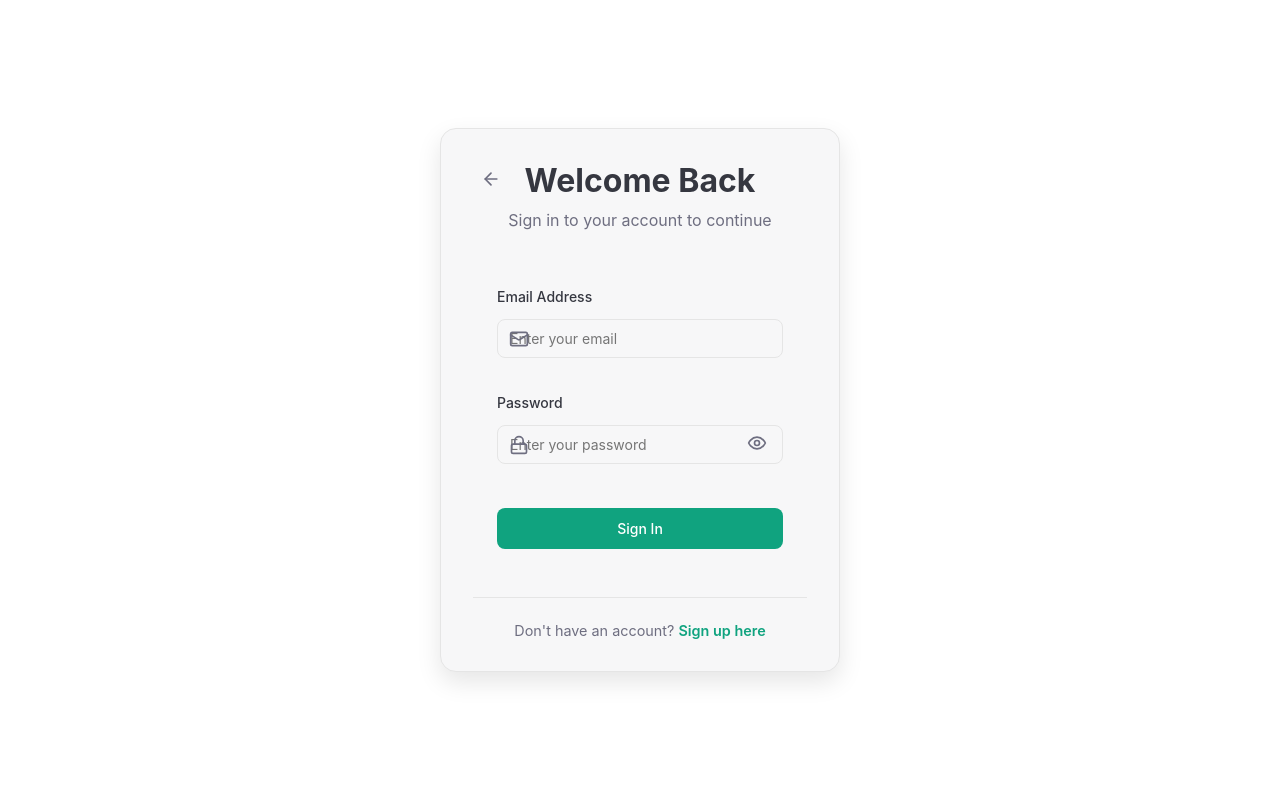
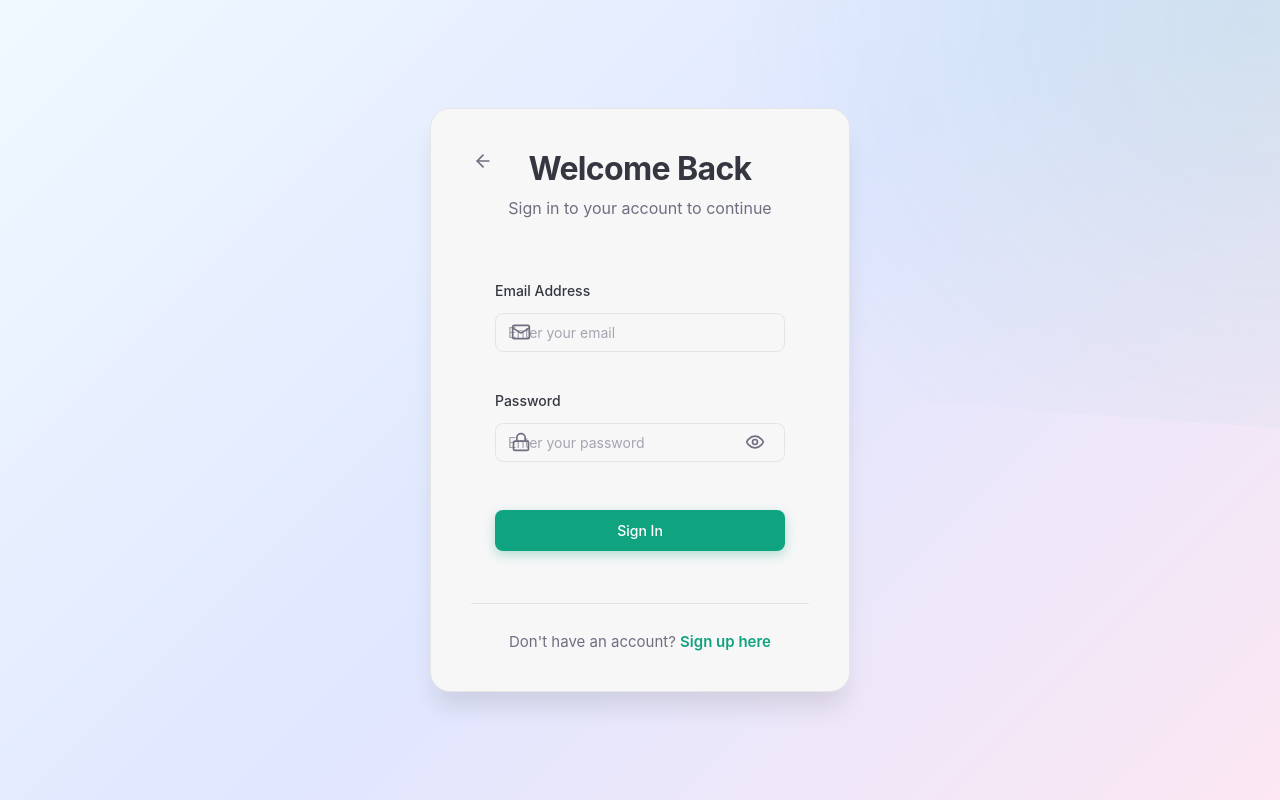
Before and after one commit to razeejafri/multimedia-chatbot, a React (Create React App) app in the folder frontend/: page /login in a window 1280 px wide. Built offline with nearby package versions, Linux system fonts and the light colour scheme; no server answers.

Commit message:
some changes in login and register pages

```diff
--- a/frontend/src/pages/Auth.css
+++ b/frontend/src/pages/Auth.css
@@ -1,46 +1,120 @@
-/* Authentication Pages Styles */
+/* Professional Authentication Styles */
 
+:root {
+  --primary-color: #10a37f;
+  --primary-hover: #0d8a6b;
+  --primary-light: rgba(16, 163, 127, 0.1);
+  --error-color: #ef4444;
+  --error-bg: #fef2f2;
+  --error-border: #fecaca;
+  --text-primary: #1f2937;
+  --text-secondary: #6b7280;
+  --bg-primary: #ffffff;
+  --bg-secondary: #ffffff;
+  --bg-hover: #f3f4f6;
+  --border-color: #e5e7eb;
+  --shadow-sm: 0 1px 2px 0 rgba(0, 0, 0, 0.05);
+  --shadow-md: 0 4px 6px -1px rgba(0, 0, 0, 0.1);
+  --shadow-lg: 0 10px 15px -3px rgba(0, 0, 0, 0.1);
+  --shadow-xl: 0 20px 25px -5px rgba(0, 0, 0, 0.1);
+}
+
+[data-theme="dark"] {
+  --text-primary: #f9fafb;
+  --text-secondary: #9ca3af;
+  --bg-primary: #1f2937;
+  --bg-secondary: #111827;
+  --bg-hover: #374151;
+  --border-color: #374151;
+  --error-bg: #7f1d1d;
+  --error-border: #991b1b;
+}
+
+/* Main Container */
 .auth-page {
   min-height: 100vh;
   display: flex;
   align-items: center;
   justify-content: center;
-  background: var(--bg-primary);
+  background: linear-gradient(135deg, #f0f9ff 0%, #e0e7ff 50%, #fce7f3 100%);
   padding: 20px;
+  position: relative;
+  overflow: hidden;
+}
+
+.auth-page::before {
+  content: '';
+  position: absolute;
+  top: -50%;
+  right: -50%;
+  width: 100%;
+  height: 100%;
+  background: radial-gradient(circle, rgba(16, 163, 127, 0.1) 0%, transparent 70%);
+  animation: float 15s ease-in-out infinite;
+}
+
+@keyframes float {
+  0%, 100% { transform: translate(0, 0) rotate(0deg); }
+  50% { transform: translate(-30px, 30px) rotate(5deg); }
 }
 
 .auth-container {
   width: 100%;
-  max-width: 400px;
+  max-width: 420px;
   background: var(--bg-secondary);
   border: 1px solid var(--border-color);
-  border-radius: 16px;
-  padding: 32px;
-  box-shadow: var(--shadow-lg);
+  border-radius: 20px;
+  padding: 40px;
+  box-shadow: var(--shadow-xl);
+  position: relative;
+  z-index: 1;
+  backdrop-filter: blur(10px);
+  animation: slideUp 0.5s ease-out;
 }
 
+@keyframes slideUp {
+  from {
+    opacity: 0;
+    transform: translateY(30px);
+  }
+  to {
+    opacity: 1;
+    transform: translateY(0);
+  }
+}
+
+/* Header */
 .auth-header {
   text-align: center;
-  margin-bottom: 32px;
+  margin-bottom: 36px;
   position: relative;
 }
 
 .back-button {
   position: absolute;
-  left: 0;
-  top: 0;
+  left: -8px;
+  top: -8px;
   background: transparent;
   border: none;
   color: var(--text-secondary);
   cursor: pointer;
-  padding: 8px;
-  border-radius: 8px;
+  padding: 10px;
+  border-radius: 10px;
   transition: all 0.2s ease;
+  display: flex;
+  align-items: center;
+  justify-content: center;
 }
 
 .back-button:hover {
   background: var(--bg-hover);
   color: var(--text-primary);
+  transform: translateX(-2px);
+}
+
+.back-button:focus-visible {
+  outline: 2px solid var(--primary-color);
+  outline-offset: 2px;
 }
 
 .auth-header h1 {
@@ -48,19 +122,21 @@
   font-weight: 700;
   color: var(--text-primary);
   margin: 0 0 8px 0;
+  letter-spacing: -0.02em;
 }
 
 .auth-header p {
   color: var(--text-secondary);
   font-size: 1rem;
   margin: 0;
-  line-height: 1.5;
+  line-height: 1.6;
 }
 
+/* Form */
 .auth-form {
   display: flex;
   flex-direction: column;
-  gap: 20px;
+  gap: 24px;
 }
 
 .form-group {
@@ -70,60 +146,78 @@
 }
 
 .form-group label {
-  font-size: 0.9rem;
+  font-size: 0.875rem;
   font-weight: 600;
   color: var(--text-primary);
+  margin-bottom: 4px;
 }
 
+/* Input Wrapper */
 .input-wrapper {
   position: relative;
-  display: flex;
-  align-items: center;
+  width: 100%;
 }
 
 .input-icon {
   position: absolute;
-  left: 12px;
+  left: 16px;
+  top: 50%;
+  transform: translateY(-50%);
   color: var(--text-secondary);
-  z-index: 1;
+  pointer-events: none;
+  transition: opacity 0.2s ease, transform 0.2s ease;
+  z-index: 2;
 }
 
 .input-wrapper input {
   width: 100%;
-  padding: 12px 12px 12px 44px;
+  padding: 14px 16px;
   background: var(--bg-primary);
-  border: 1px solid var(--border-color);
-  border-radius: 8px;
+  border: 2px solid var(--border-color);
+  border-radius: 12px;
   font-size: 1rem;
   color: var(--text-primary);
   transition: all 0.2s ease;
+  outline: none;
+}
+
+.input-wrapper input::placeholder {
+  color: var(--text-secondary);
+  opacity: 0.6;
 }
 
 .input-wrapper input:focus {
-  border-color: #10a37f;
-  box-shadow: 0 0 0 3px rgba(16, 163, 127, 0.1);
-  outline: none;
+  border-color: var(--primary-color);
+  box-shadow: 0 0 0 4px var(--primary-light);
+  background: var(--bg-primary);
 }
 
 .input-wrapper input.error {
-  border-color: #ef4444;
+  border-color: var(--error-color);
+  background: var(--error-bg);
 }
 
 .input-wrapper input.error:focus {
-  border-color: #ef4444;
-  box-shadow: 0 0 0 3px rgba(239, 68, 68, 0.1);
+  border-color: var(--error-color);
+  box-shadow: 0 0 0 4px rgba(239, 68, 68, 0.1);
 }
 
+/* Password Toggle */
 .password-toggle {
   position: absolute;
-  right: 12px;
+  right: 14px;
+  top: 50%;
+  transform: translateY(-50%);
   background: transparent;
   border: none;
   color: var(--text-secondary);
   cursor: pointer;
-  padding: 4px;
-  border-radius: 4px;
+  padding: 6px;
+  border-radius: 8px;
   transition: all 0.2s ease;
+  display: flex;
+  align-items: center;
+  justify-content: center;
 }
 
 .password-toggle:hover {
@@ -131,79 +225,161 @@
   background: var(--bg-hover);
 }
 
-.error-text {
-  font-size: 0.8rem;
-  color: #ef4444;
-  margin-top: 4px;
+.password-toggle:focus-visible {
+  outline: 2px solid var(--primary-color);
+  outline-offset: 2px;
 }
 
+/* Error Text */
+.error-text {
+  font-size: 0.813rem;
+  color: var(--error-color);
+  margin-top: 4px;
+  display: flex;
+  align-items: center;
+  gap: 4px;
+  animation: shake 0.3s ease;
+}
+
+@keyframes shake {
+  0%, 100% { transform: translateX(0); }
+  25% { transform: translateX(-4px); }
+  75% { transform: translateX(4px); }
+}
+
+/* General Error Message */
 .error-message.general {
-  background: #fef2f2;
-  border: 1px solid #fecaca;
-  border-radius: 8px;
-  padding: 12px;
+  background: var(--error-bg);
+  border: 1px solid var(--error-border);
+  border-radius: 12px;
+  padding: 14px;
   color: #dc2626;
-  font-size: 0.9rem;
+  font-size: 0.875rem;
   text-align: center;
+  animation: slideDown 0.3s ease;
+}
+
+@keyframes slideDown {
+  from {
+    opacity: 0;
+    transform: translateY(-10px);
+  }
+  to {
+    opacity: 1;
+    transform: translateY(0);
+  }
 }
 
 [data-theme="dark"] .error-message.general {
-  background: #7f1d1d;
-  border-color: #991b1b;
+  background: var(--error-bg);
+  border-color: var(--error-border);
   color: #fca5a5;
 }
 
+/* Submit Button */
 .submit-button {
-  background: linear-gradient(135deg, #10a37f 0%, #1a7f64 100%);
+  background: linear-gradient(135deg, var(--primary-color) 0%, var(--primary-hover) 100%);
   color: white;
   border: none;
-  border-radius: 8px;
+  border-radius: 12px;
   padding: 14px 24px;
   font-size: 1rem;
   font-weight: 600;
   cursor: pointer;
-  transition: all 0.2s ease;
+  transition: all 0.3s ease;
   margin-top: 8px;
+  box-shadow: 0 4px 12px rgba(16, 163, 127, 0.3);
+  position: relative;
+  overflow: hidden;
+}
+
+.submit-button::before {
+  content: '';
+  position: absolute;
+  top: 0;
+  left: -100%;
+  width: 100%;
+  height: 100%;
+  background: linear-gradient(90deg, transparent, rgba(255, 255, 255, 0.2), transparent);
+  transition: left 0.5s ease;
+}
+
+.submit-button:hover:not(:disabled)::before {
+  left: 100%;
 }
 
 .submit-button:hover:not(:disabled) {
-  transform: translateY(-1px);
-  box-shadow: 0 4px 12px rgba(16, 163, 127, 0.3);
+  transform: translateY(-2px);
+  box-shadow: 0 6px 20px rgba(16, 163, 127, 0.4);
 }
 
 .submit-button:active:not(:disabled) {
   transform: translateY(0);
+  box-shadow: 0 2px 8px rgba(16, 163, 127, 0.3);
 }
 
 .submit-button:disabled {
-  opacity: 0.6;
+  opacity: 0.7;
   cursor: not-allowed;
   transform: none;
 }
 
+/* Loading Spinner */
+.button-loader {
+  display: inline-block;
+  width: 16px;
+  height: 16px;
+  border: 2px solid rgba(255, 255, 255, 0.3);
+  border-top-color: white;
+  border-radius: 50%;
+  animation: spin 0.8s linear infinite;
+  margin-right: 8px;
+  vertical-align: middle;
+}
+
+@keyframes spin {
+  to { transform: rotate(360deg); }
+}
+
+/* Footer */
 .auth-footer {
   text-align: center;
-  margin-top: 24px;
-  padding-top: 24px;
+  margin-top: 28px;
+  padding-top: 28px;
   border-top: 1px solid var(--border-color);
 }
 
 .auth-footer p {
   color: var(--text-secondary);
-  font-size: 0.9rem;
+  font-size: 0.938rem;
   margin: 0;
 }
 
 .auth-link {
-  color: #10a37f;
+  color: var(--primary-color);
   text-decoration: none;
   font-weight: 600;
   transition: all 0.2s ease;
+  position: relative;
+}
+
+.auth-link::after {
+  content: '';
+  position: absolute;
+  bottom: -2px;
+  left: 0;
+  width: 0;
+  height: 2px;
+  background: var(--primary-color);
+  transition: width 0.3s ease;
 }
 
 .auth-link:hover {
-  color: #0d8a6b;
-  text-decoration: underline;
+  color: var(--primary-hover);
+}
+
+.auth-link:hover::after {
+  width: 100%;
 }
 
 /* Responsive Design */
@@ -213,58 +389,49 @@
   }
 
   .auth-container {
-    padding: 24px;
+    padding: 32px 24px;
+    border-radius: 16px;
   }
 
   .auth-header h1 {
-    font-size: 1.8rem;
+    font-size: 1.75rem;
   }
 
   .auth-header p {
-    font-size: 0.9rem;
+    font-size: 0.938rem;
   }
 
   .input-wrapper input {
-    padding: 10px 10px 10px 40px;
-    font-size: 16px; /* Prevents zoom on iOS */
+    padding: 12px 14px;
+    font-size: 16px; /* Prevents iOS zoom */
   }
 
   .input-icon {
-    left: 10px;
+    left: 14px;
   }
 
   .password-toggle {
-    right: 10px;
+    right: 12px;
+  }
+
+  .submit-button {
+    padding: 12px 20px;
   }
 }
 
-/* Loading state */
-.submit-button:disabled {
-  position: relative;
+/* Accessibility */
+@media (prefers-reduced-motion: reduce) {
+  *,
+  *::before,
+  *::after {
+    animation-duration: 0.01ms !important;
+    animation-iteration-count: 1 !important;
+    transition-duration: 0.01ms !important;
+  }
 }
 
-.submit-button:disabled::after {
-  content: '';
-  position: absolute;
-  width: 16px;
-  height: 16px;
-  border: 2px solid transparent;
-  border-top: 2px solid white;
-  border-radius: 50%;
-  animation: spin 1s linear infinite;
-  right: 12px;
-  top: 50%;
-  transform: translateY(-50%);
-}
-
-@keyframes spin {
-  0% { transform: translateY(-50%) rotate(0deg); }
-  100% { transform: translateY(-50%) rotate(360deg); }
-}
-
-/* Focus styles for accessibility */
-.back-button:focus-visible,
-.password-toggle:focus-visible {
-  outline: 2px solid #10a37f;
+/* Focus visible styles */
+input:focus-visible {
+  outline: 2px solid var(--primary-color);
   outline-offset: 2px;
 }
--- a/frontend/src/pages/Login.js
+++ b/frontend/src/pages/Login.js
@@ -12,6 +12,8 @@ const Login = () => {
   const [showPassword, setShowPassword] = useState(false);
   const [isLoading, setIsLoading] = useState(false);
   const [errors, setErrors] = useState({});
+  const [emailFocused, setEmailFocused] = useState(false);
+  const [passwordFocused, setPasswordFocused] = useState(false);
 
   const handleChange = (e) => {
     const { name, value } = e.target;
@@ -19,7 +21,6 @@ const Login = () => {
       ...prev,
       [name]: value
     }));
-    // Clear error when user starts typing
     if (errors[name]) {
       setErrors(prev => ({
         ...prev,
@@ -33,7 +34,6 @@ const Login = () => {
     setErrors({});
     setIsLoading(true);
 
-    // Basic validation
     const newErrors = {};
     if (!formData.email) {
       newErrors.email = 'Email is required';
@@ -65,7 +65,6 @@ const Login = () => {
       const data = await response.json();
 
       if (response.ok) {
-        // Store token and user
         localStorage.setItem('multimodal-chatbot-token', data.token);
         localStorage.setItem('multimodal-chatbot-user', JSON.stringify(data.user));
         navigate('/chat');
@@ -87,6 +86,7 @@ const Login = () => {
           <button
             className="back-button"
             onClick={() => navigate('/')}
+            aria-label="Go back"
           >
             <ArrowLeft size={20} />
           </button>
@@ -96,7 +96,7 @@ const Login = () => {
 
         <form onSubmit={handleSubmit} className="auth-form">
           {errors.general && (
-            <div className="error-message general">
+            <div className="error-message general" role="alert">
               {errors.general}
             </div>
           )}
@@ -104,42 +104,64 @@ const Login = () => {
           <div className="form-group">
             <label htmlFor="email">Email Address</label>
             <div className="input-wrapper">
-              <Mail size={20} className="input-icon" />
+              {!emailFocused && !formData.email && (
+                <Mail size={20} className="input-icon" />
+              )}
               <input
                 type="email"
                 id="email"
                 name="email"
                 value={formData.email}
                 onChange={handleChange}
+                onFocus={() => setEmailFocused(true)}
+                onBlur={() => setEmailFocused(false)}
                 placeholder="Enter your email"
                 className={errors.email ? 'error' : ''}
+                aria-invalid={errors.email ? 'true' : 'false'}
+                aria-describedby={errors.email ? 'email-error' : undefined}
               />
             </div>
-            {errors.email && <span className="error-text">{errors.email}</span>}
+            {errors.email && (
+              <span id="email-error" className="error-text" role="alert">
+                {errors.email}
+              </span>
+            )}
           </div>
 
           <div className="form-group">
             <label htmlFor="password">Password</label>
             <div className="input-wrapper">
-              <Lock size={20} className="input-icon" />
+              {!passwordFocused && !formData.password && (
+                <Lock size={20} className="input-icon" />
+              )}
               <input
                 type={showPassword ? 'text' : 'password'}
                 id="password"
                 name="password"
                 value={formData.password}
                 onChange={handleChange}
+                onFocus={() => setPasswordFocused(true)}
+                onBlur={() => setPasswordFocused(false)}
                 placeholder="Enter your password"
                 className={errors.password ? 'error' : ''}
+                aria-invalid={errors.password ? 'true' : 'false'}
+                aria-describedby={errors.password ? 'password-error' : undefined}
               />
               <button
                 type="button"
                 className="password-toggle"
                 onClick={() => setShowPassword(!showPassword)}
+                aria-label={showPassword ? 'Hide password' : 'Show password'}
+                tabIndex={0}
               >
                 {showPassword ? <EyeOff size={20} /> : <Eye size={20} />}
               </button>
             </div>
-            {errors.password && <span className="error-text">{errors.password}</span>}
+            {errors.password && (
+              <span id="password-error" className="error-text" role="alert">
+                {errors.password}
+              </span>
+            )}
           </div>
 
           <button
@@ -147,7 +169,14 @@ const Login = () => {
             className="submit-button"
             disabled={isLoading}
           >
-            {isLoading ? 'Signing In...' : 'Sign In'}
+            {isLoading ? (
+              <>
+                <span className="button-loader"></span>
+                Signing In...
+              </>
+            ) : (
+              'Sign In'
+            )}
           </button>
         </form>
 
--- a/frontend/src/pages/Register.js
+++ b/frontend/src/pages/Register.js
@@ -15,6 +15,12 @@ const Register = () => {
   const [showConfirmPassword, setShowConfirmPassword] = useState(false);
   const [isLoading, setIsLoading] = useState(false);
   const [errors, setErrors] = useState({});
+
+  // Add focus state for all fields
+  const [nameFocused, setNameFocused] = useState(false);
+  const [emailFocused, setEmailFocused] = useState(false);
+  const [passwordFocused, setPasswordFocused] = useState(false);
+  const [confirmPasswordFocused, setConfirmPasswordFocused] = useState(false);
 
   const handleChange = (e) => {
     const { name, value } = e.target;
@@ -107,6 +113,7 @@ const Register = () => {
           <button
             className="back-button"
             onClick={() => navigate('/')}
+            aria-label="Go back"
           >
             <ArrowLeft size={20} />
           </button>
@@ -116,7 +123,7 @@ const Register = () => {
 
         <form onSubmit={handleSubmit} className="auth-form">
           {errors.general && (
-            <div className="error-message general">
+            <div className="error-message general" role="alert">
               {errors.general}
             </div>
           )}
@@ -124,83 +131,127 @@ const Register = () => {
           <div className="form-group">
             <label htmlFor="name">Full Name</label>
             <div className="input-wrapper">
-              <User size={20} className="input-icon" />
+              {!nameFocused && !formData.name && (
+                <User size={20} className="input-icon" />
+              )}
               <input
                 type="text"
                 id="name"
                 name="name"
                 value={formData.name}
                 onChange={handleChange}
+                onFocus={() => setNameFocused(true)}
+                onBlur={() => setNameFocused(false)}
                 placeholder="Enter your full name"
                 className={errors.name ? 'error' : ''}
+                aria-invalid={errors.name ? 'true' : 'false'}
+                aria-describedby={errors.name ? 'name-error' : undefined}
               />
             </div>
-            {errors.name && <span className="error-text">{errors.name}</span>}
+            {errors.name && (
+              <span id="name-error" className="error-text" role="alert">
+                {errors.name}
+              </span>
+            )}
           </div>
 
           <div className="form-group">
             <label htmlFor="email">Email Address</label>
             <div className="input-wrapper">
-              <Mail size={20} className="input-icon" />
+              {!emailFocused && !formData.email && (
+                <Mail size={20} className="input-icon" />
+              )}
               <input
                 type="email"
                 id="email"
                 name="email"
                 value={formData.email}
                 onChange={handleChange}
+                onFocus={() => setEmailFocused(true)}
+                onBlur={() => setEmailFocused(false)}
                 placeholder="Enter your email"
                 className={errors.email ? 'error' : ''}
+                aria-invalid={errors.email ? 'true' : 'false'}
+                aria-describedby={errors.email ? 'email-error' : undefined}
               />
             </div>
-            {errors.email && <span className="error-text">{errors.email}</span>}
+            {errors.email && (
+              <span id="email-error" className="error-text" role="alert">
+                {errors.email}
+              </span>
+            )}
           </div>
 
           <div className="form-group">
             <label htmlFor="password">Password</label>
             <div className="input-wrapper">
-              <Lock size={20} className="input-icon" />
+              {!passwordFocused && !formData.password && (
+                <Lock size={20} className="input-icon" />
+              )}
               <input
                 type={showPassword ? 'text' : 'password'}
                 id="password"
                 name="password"
                 value={formData.password}
                 onChange={handleChange}
+                onFocus={() => setPasswordFocused(true)}
+                onBlur={() => setPasswordFocused(false)}
                 placeholder="Create a password"
                 className={errors.password ? 'error' : ''}
+                aria-invalid={errors.password ? 'true' : 'false'}
+                aria-describedby={errors.password ? 'password-error' : undefined}
               />
               <button
                 type="button"
                 className="password-toggle"
                 onClick={() => setShowPassword(!showPassword)}
+                aria-label={showPassword ? 'Hide password' : 'Show password'}
+                tabIndex={0}
               >
                 {showPassword ? <EyeOff size={20} /> : <Eye size={20} />}
               </button>
             </div>
-            {errors.password && <span className="error-text">{errors.password}</span>}
+            {errors.password && (
+              <span id="password-error" className="error-text" role="alert">
+                {errors.password}
+              </span>
+            )}
           </div>
 
           <div className="form-group">
             <label htmlFor="confirmPassword">Confirm Password</label>
             <div className="input-wrapper">
-              <Lock size={20} className="input-icon" />
+              {!confirmPasswordFocused && !formData.confirmPassword && (
+                <Lock size={20} className="input-icon" />
+              )}
               <input
                 type={showConfirmPassword ? 'text' : 'password'}
                 id="confirmPassword"
                 name="confirmPassword"
                 value={formData.confirmPassword}
                 onChange={handleChange}
+                onFocus={() => setConfirmPasswordFocused(true)}
+                onBlur={() => setConfirmPasswordFocused(false)}
                 placeholder="Confirm your password"
                 className={errors.confirmPassword ? 'error' : ''}
+                aria-invalid={errors.confirmPassword ? 'true' : 'false'}
+                aria-describedby={errors.confirmPassword ? 'confirmPassword-error' : undefined}
               />
               <button
                 type="button"
                 className="password-toggle"
                 onClick={() => setShowConfirmPassword(!showConfirmPassword)}
+                aria-label={showConfirmPassword ? 'Hide password' : 'Show password'}
+                tabIndex={0}
               >
                 {showConfirmPassword ? <EyeOff size={20} /> : <Eye size={20} />}
               </button>
             </div>
-            {errors.confirmPassword && <span className="error-text">{errors.confirmPassword}</span>}
+            {errors.confirmPassword && (
+              <span id="confirmPassword-error" className="error-text" role="alert">
+                {errors.confirmPassword}
+              </span>
+            )}
           </div>
 
           <button
@@ -208,7 +259,14 @@ const Register = () => {
             className="submit-button"
             disabled={isLoading}
           >
-            {isLoading ? 'Creating Account...' : 'Create Account'}
+            {isLoading ? (
+              <>
+                <span className="button-loader"></span>
+                Creating Account...
+              </>
+            ) : (
+              'Create Account'
+            )}
           </button>
         </form>
 
```
